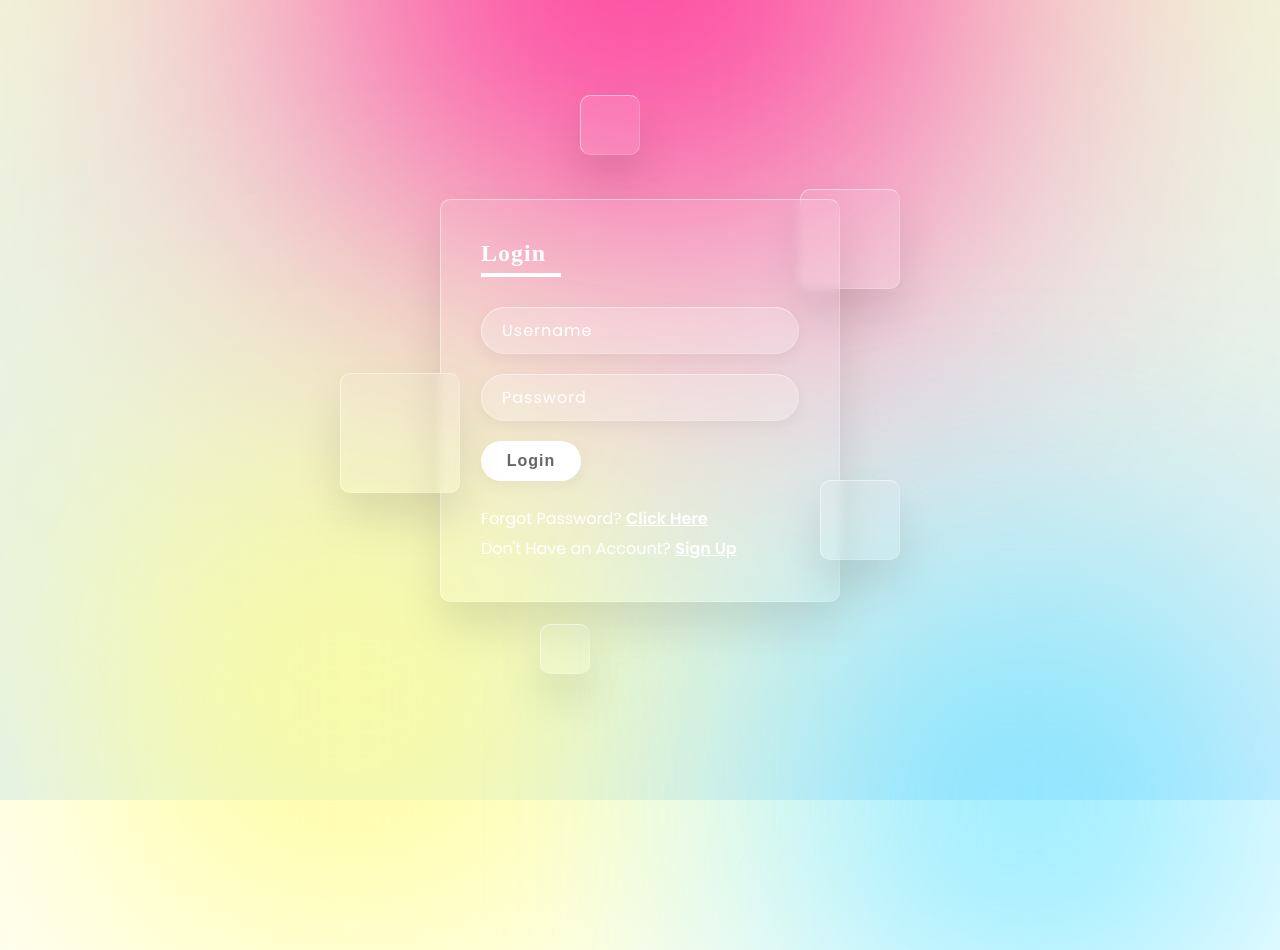
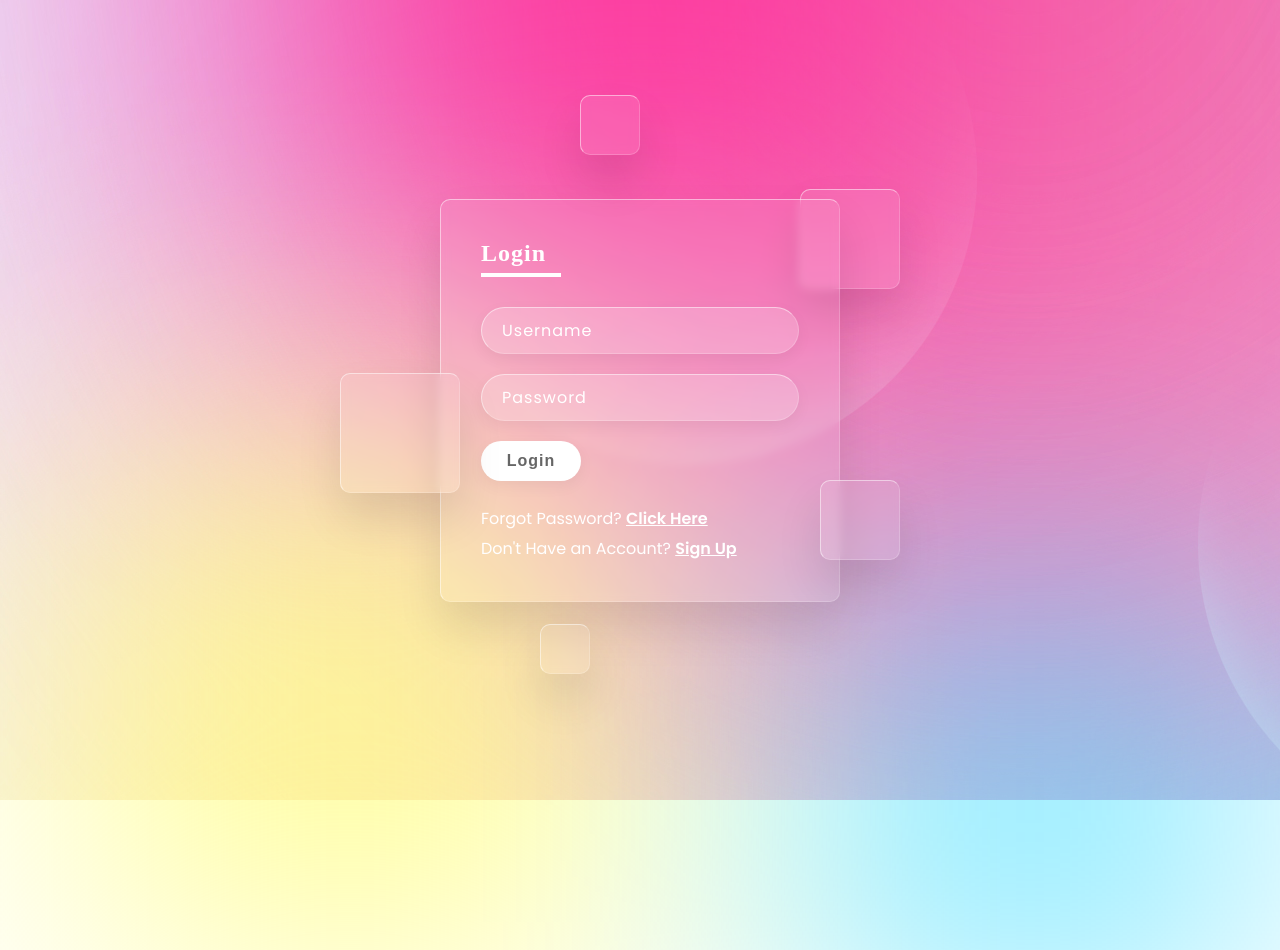
Before and after one commit to Samyak-Bumb/Glassmorphism-Login, a plain HTML site: page Glassmorphism Login/index.html in a window 1280 px wide. Drawn offline with Linux system fonts and the light colour scheme.

Commit message:
Update style.css

```diff
--- a/Glassmorphism Login/style.css
+++ b/Glassmorphism Login/style.css
@@ -13,7 +13,8 @@ section{
     justify-content: center;
     align-items: center;
     min-height: 100vh;
-    background: linear-gradient(to bottom, #f1f4d9, #dff1ff);
+    /* background: linear-gradient(to bottom, #f1f4d9, #dff1ff); */
+    background: url(bg.jpg);
 }
 section .color{
     position: absolute;
```
